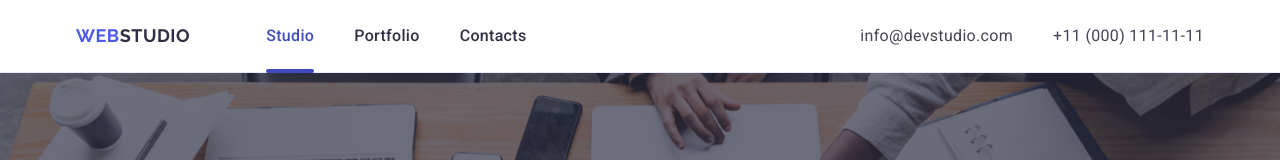
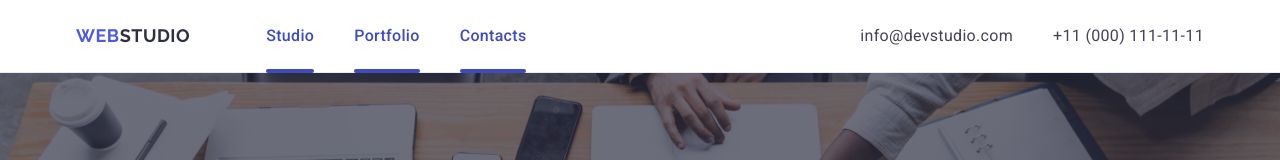
Before and after one commit to Nikitincv/goit-markup-hw-04, a plain HTML site: page index.html in a window 1280 px wide. Shown: the top 160 px of the page. Drawn offline with nearby package versions, Linux system fonts and the light colour scheme.

Commit message:
Update index.html

```diff
--- a/index.html
+++ b/index.html
@@ -22,8 +22,8 @@
         <a class="logo" href="./index.html">Web<span class="logo-part">Studio</span></a>
         <ul class="nav-list">
           <li><a class="nav-link current" href="./index.html">Studio</a></li>
-          <li><a class="nav-link" href="">Portfolio</a></li>
-          <li><a class="nav-link" href>Contacts</a></li>
+          <li><a class="nav-link current" href="">Portfolio</a></li>
+          <li><a class="nav-link current" href>Contacts</a></li>
         </ul>
       </nav>
       <address class="address">
```
